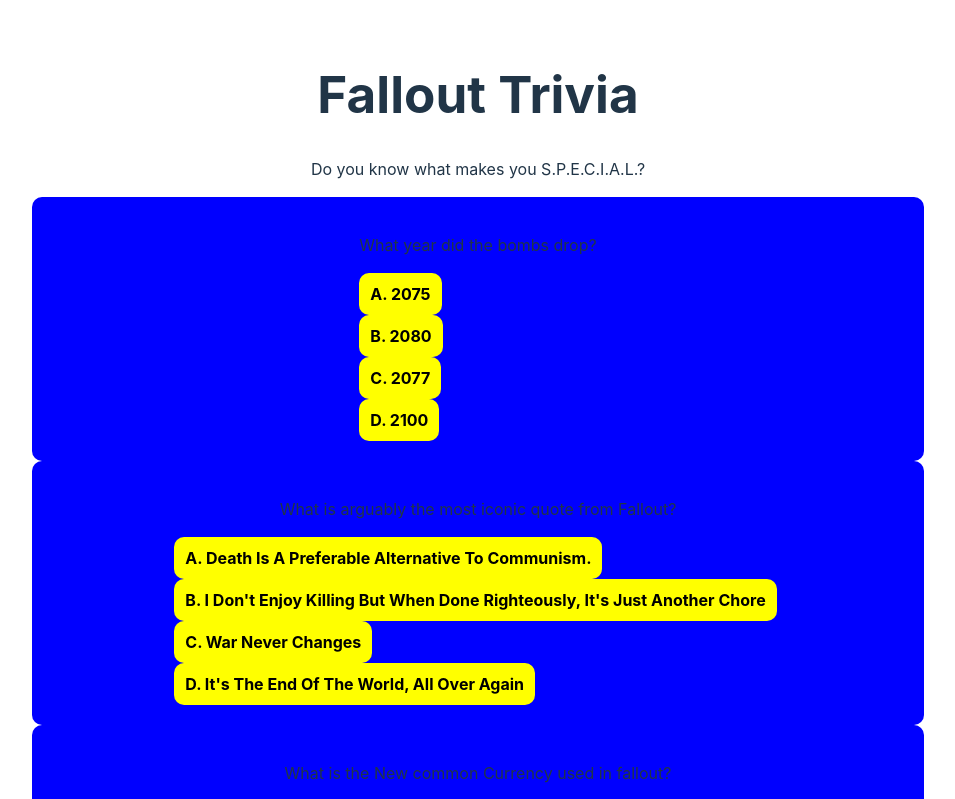
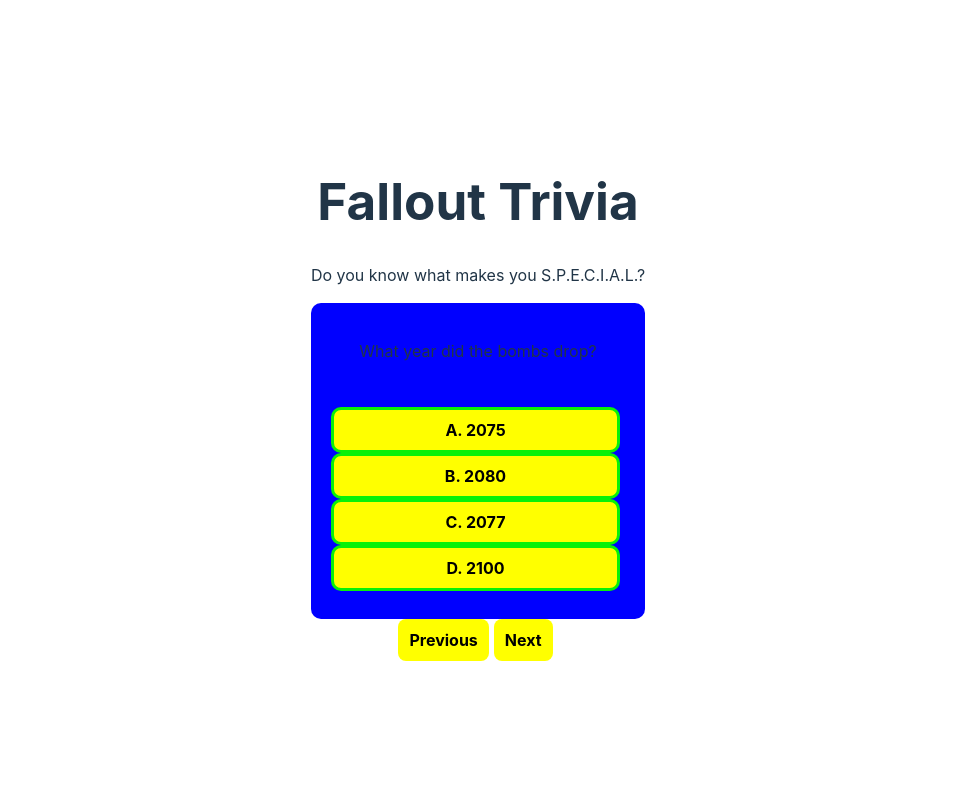
Before and after one commit to nukaterrapin7/trivia-app, a React (Vite) app: page / in a window 1280 px wide. Shown: the top 799 px of the page, without its empty margins (162-1117 px from the left). Built offline with nearby package versions, Linux system fonts and the light colour scheme.

Commit message:
Updates Trivia, redefines onClick

```diff
--- a/src/App.css
+++ b/src/App.css
@@ -5,9 +5,10 @@
   text-align: center;
 }
 
-.cardContainer {
+.card {
   background-color: blue;
   display: flex;
+  flex-direction: column;
   flex-wrap: wrap;
   gap: 20px;
   row-gap: 20px;
@@ -16,30 +17,28 @@
   border-radius: 10px;
 }
 
-/* .card {
-  display: flex;
-  flex-direction: column;
-
-} */
-
-/* .cardTop {
-
-} */
+/* .cardTop {} */
 
 .cardBottom {
   display: flex;
   flex-direction: column;
+  justify-content: center;
+  height: 200px;
+  border-radius: 10px;
 }
 
 .answerButton {
   display: flex;
   flex-direction: column;
+  justify-content: center;
+  align-items: center;
   background-color: yellow;
   color: black;
   font-weight: bold;
   padding: 10px;
   margin-right: 5px;
   border-radius: 10px;
+  border: 3px solid rgb(8, 241, 8);
 }
 
 button {
--- a/src/App.jsx
+++ b/src/App.jsx
@@ -74,7 +74,7 @@
         <h1>Fallout Trivia</h1>
         <p>Do you know what makes you S.P.E.C.I.A.L.?</p>
       </div>
-      {questions.map((question, index) => {
+      {questions.slice(0,1).map((question, index) => {
         return (
           <Trivia key={index} question={question.question} optionA={question.optionA} optionB={question.optionB} optionC={question.optionC}optionD={question.optionD}/>
         )
--- a/src/Components/Trivia.jsx
+++ b/src/Components/Trivia.jsx
@@ -2,41 +2,38 @@
 
 function Trivia({question, optionA, optionB, optionC, optionD}){
 
-    const [flipped, setFlipped] = useState(false)
+    const [answered, setAnswered] = useState(false)
 
     function handleClick() {
-        setFlipped(!flipped)
-        console.log(flipped)
+        setAnswered(!answered)
+        console.log(answered)
     }
 
     return (
+        <div className="card">
+            <div className="card-top">
+                <p>{question}</p>
+            </div>
             <div
             onClick={()=>{handleClick()}}
-        className="cardContainer">
-            {/* Card Front */}
-            {!flipped &&
-                <div className="card">
-                    <div className="cardFront">
-                            <p>{question}</p>
+            className="cardBottom">
+                {!answered &&
+                    <>
                         <button className='answerButton' choice='A'>A. {optionA}</button>
                         <button className='answerButton' choice='B'>B. {optionB}</button>
                         <button className='answerButton' choice='C'>C. {optionC}</button>
                         <button className='answerButton' choice='D'>D. {optionD}</button>
-                        </div>
+                    </>
+                }
+                {answered &&
+                    <div className="answers">
+                        <div className='answerDisplay' choice='A'>A. {optionA}</div>
+                        <div className='answerDisplay' choice='B'>B. {optionB}</div>
+                        <div className='answerDisplay' choice='C'>C. {optionC}</div>
+                        <div className='answerDisplay' choice='D'>D. {optionD}</div>
                     </div>
                     }
-            {/* Card Back */}
-            {flipped &&
-                <div className="card">
-                    <div className="cardBack">
-                            <p>{question}</p>
-                            <button className='answerButton' choice='A'>A. {optionA}</button>
-                            <button className='answerButton' choice='B'>B. {optionB}</button>
-                            <button className='answerButton' choice='C'>C. {optionC}</button>
-                            <button className='answerButton' choice='D'>D. {optionD}</button>
             </div>
-                </div>
-                }
         </div>
         )
 }
```
Lines whose indentation alone changed are shown as unchanged.
